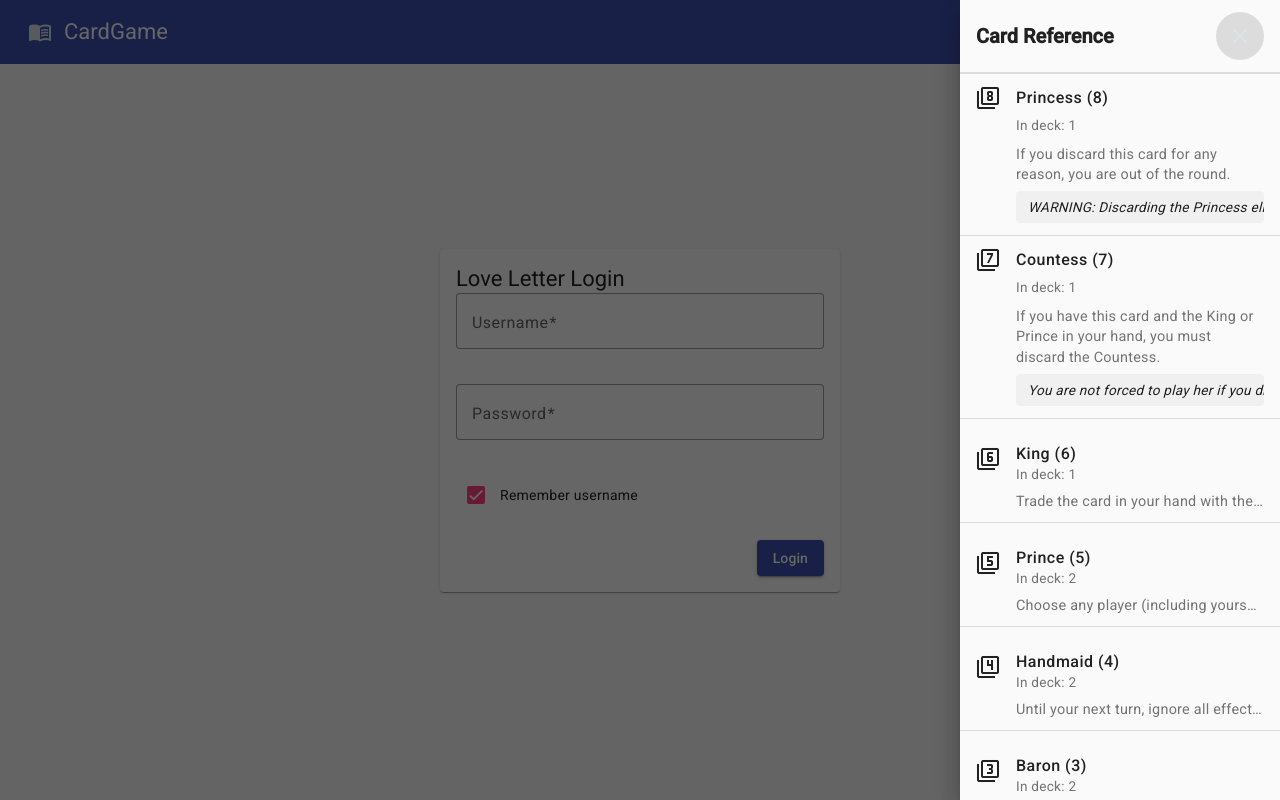
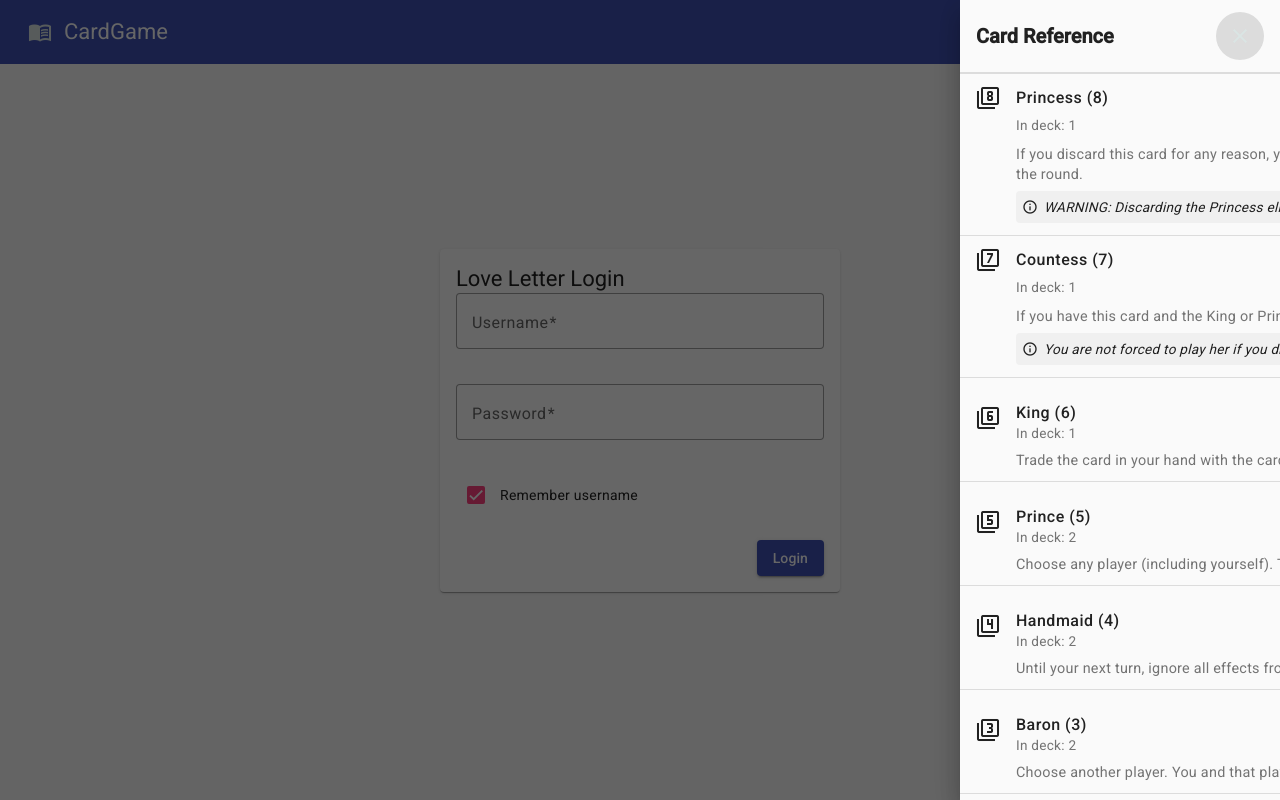
Before and after one commit to zerotwooneone/CardGame, an Angular app in the folder CardGame.Web/ClientApp/: page /login in a window 1280 px wide. Both pictures are taken after a click on the button "menu_book". Built offline with nearby package versions, Linux system fonts and the light colour scheme.

Commit message:
wip fix the word wrap on reference sheet

```diff
--- a/CardGame.Web/ClientApp/src/app/shared/components/card-reference-sheet/card-reference-sheet.component.scss
+++ b/CardGame.Web/ClientApp/src/app/shared/components/card-reference-sheet/card-reference-sheet.component.scss
@@ -31,6 +31,18 @@
   padding-bottom: 12px;
   align-items: flex-start; // Align icon with first line of text
 
+  // Target the internal content wrapper of mat-list-item for text wrapping
+  // The exact selector might vary slightly between Material versions.
+  // Inspect the element in browser dev tools if this doesn't work.
+  // For MDC-based components (Angular Material v15+):
+  ::ng-deep .mdc-list-item__content, // General content wrapper
+  ::ng-deep .mat-mdc-list-item-text-wrapper { // Specific text wrapper
+    white-space: normal !important; // Allow text to wrap
+    overflow: visible !important; // Ensure content isn't clipped
+    text-overflow: clip !important; // Prevent ellipsis
+    display: block; // Ensure it takes block layout for wrapping
+  }
+
   .card-rank-icon {
     margin-right: 16px;
     color: var(--mat-icon-color); // Use theme variable
@@ -52,6 +64,7 @@
     font-size: 0.9em;
     white-space: normal; // Allow text to wrap
     line-height: 1.4;
+    display: block;
   }
 
   .card-special-note {
```
